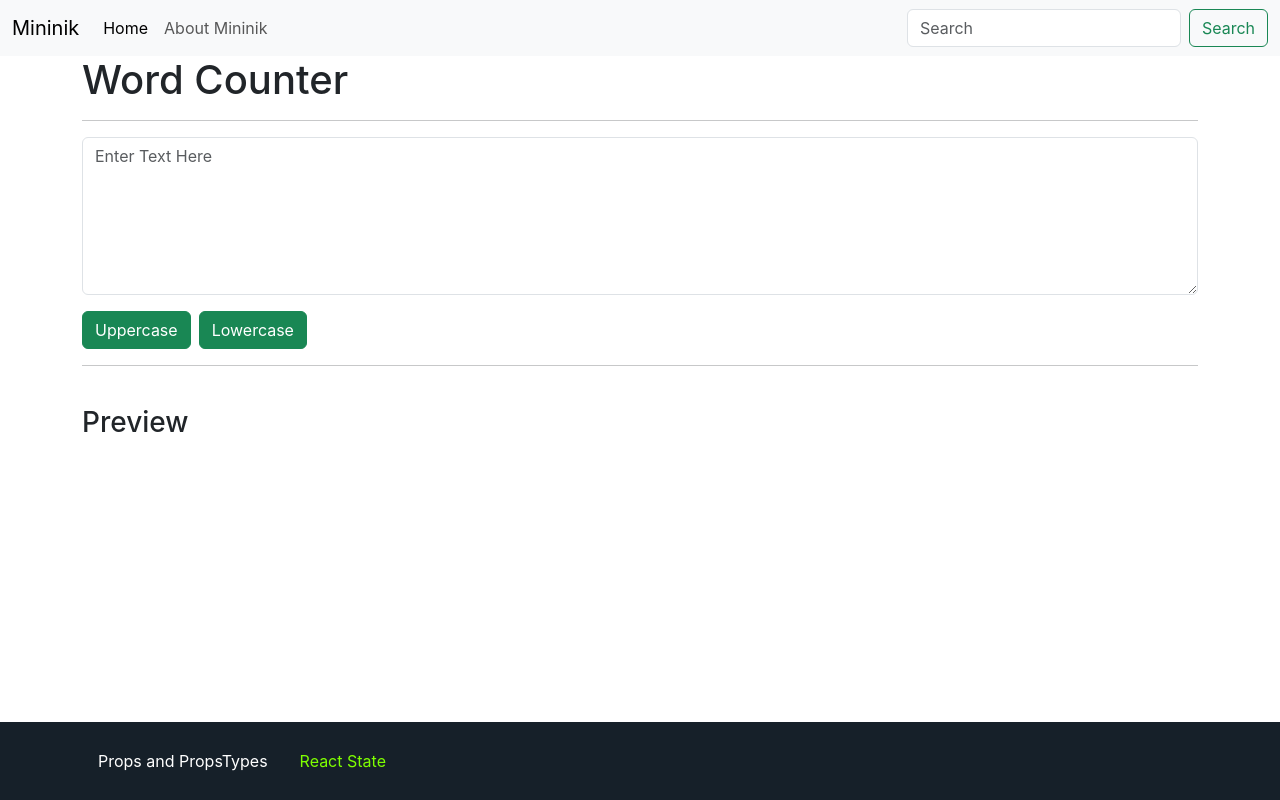
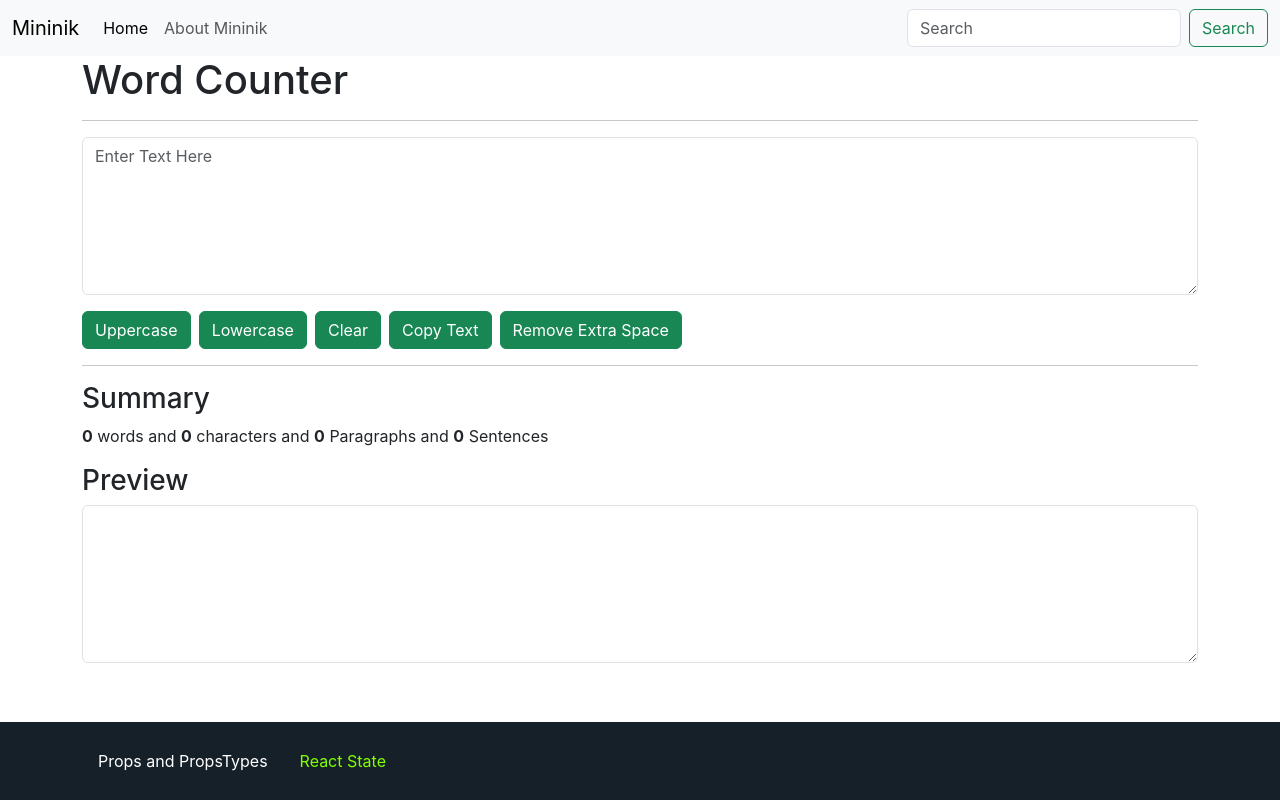
Before and after one commit to NikChoudhury/react, a React (Create React App) app: page /react-state/word-counter in a window 1280 px wide. Built offline with nearby package versions, Linux system fonts and the light colour scheme.

Commit message:
Add new logic to functions (#6)

```diff
--- a/src/css/Footer.css
+++ b/src/css/Footer.css
@@ -1,7 +1,8 @@
 
 #footer {
-    position: absolute;
-    bottom: 0;
+    /* position: absolute;
+    bottom: 0; */
+    margin-top: auto;
     width: 100%;
     background: #162029;
     padding-top: 1.2rem;
--- a/src/index.css
+++ b/src/index.css
@@ -16,4 +16,6 @@ code {
 #page-container {
   position: relative;
   min-height: 100vh;
+  display: flex;
+  flex-direction: column;
 }
--- a/src/pages/states/WordCounter.js
+++ b/src/pages/states/WordCounter.js
@@ -2,7 +2,7 @@ import React, { useState } from 'react'
 
 
 export default function WordCounter() {
-    const [text, setText] = useState();
+    const [text, setText] = useState("");
     //text = "New Text"  // Wrond way to change the state
     //setText("New Text")  // correct way to change the state
 
@@ -18,6 +18,55 @@ export default function WordCounter() {
     const handleOnChange = (event) => {
         setText(event.target.value);
     }
+    function handleClearClick() {
+        setText('');
+    }
+    function handleCopyClick() {
+        // let myTextArea = document.getElementById("myTextArea");
+        // myTextArea.select();
+        navigator.clipboard.writeText(text);
+        alert("Copy")
+    }
+    function handleExtraSpaces() {
+        let newText = text.split(/[ ]+/);
+        setText(newText.join(" "))
+    }
+
+    // const countCharacters = () => {
+    //     let charCount = text;
+    //     // console.log(charCount)
+    //     // charCount = charCount.filter(entry => /\S/.test(entry));
+    //     // charCount = charCount.filter(entry => entry.trim() !== ""); //We can also use this
+    //     // var rex = /\S/;
+    //     // charCount = charCount.filter(rex.test.bind(rex));  //We can also use this
+
+    //     // console.log(charCount)
+    //     return charCount.length
+    // }
+
+    const countWord = () => {
+        let textCount = text.trim().split(/\n|[ ]+/);
+        // textCount = textCount.filter(rex.test.bind(rex));  //We can also use this
+        // textCount = textCount.filter(entry => entry.trim() !== ''); //We can also use this
+        textCount = textCount.filter(entry => /\S/.test(entry));
+        // console.log(textCount);
+        return textCount.length
+    }
+
+    const countParagraphs = () => {
+        let paragraphsCount = text.trim().split(/\r\n|\r|\n/);
+        paragraphsCount = paragraphsCount.filter(entry => /\S/.test(entry));
+        return paragraphsCount.length
+    }
+
+    const countSentences = () => {
+        let sentencesCount = text.split(/[.!?]/);
+        // console.log(sentencesCount);
+        sentencesCount = sentencesCount.filter(entry => /\S/.test(entry));
+        // console.log(sentencesCount);
+        return sentencesCount.length
+    }
+
     return (
         <div className='container'>
             <h1>Word Counter</h1>
@@ -29,18 +78,30 @@ export default function WordCounter() {
                     value={text}
                     onChange={handleOnChange}
                     placeholder='Enter Text Here'
+                    id='myTextArea'
                 ></textarea>
             </div>
             <div className='d-flex  gap-2 flex-wrap'>
                 <button type="button" onClick={handleUpperCaseClick} className="btn btn-success">Uppercase</button>
                 <button type="button" onClick={handleLowerCaseClick} className="btn btn-success">Lowercase</button>
+                <button type="button" onClick={() => handleClearClick()} className="btn btn-success">Clear</button>
+                <button type="button" onClick={() => handleCopyClick()} className="btn btn-success">Copy Text</button>
+                <button type="button" onClick={() => handleExtraSpaces()} className="btn btn-success">Remove Extra Space</button>
+
             </div>
 
             <hr />
-            <br />
+            <h3>Summary</h3>
+            <p><b>{countWord()}</b> words and <b>{text.length}</b> characters and <b>{countParagraphs()}</b> Paragraphs and <b>{countSentences()}</b> Sentences</p>
             <h3>Preview</h3>
             <p>
-                {text}
+                <textarea
+                    className="form-control"
+                    rows="6"
+                    value={text}
+                    id='myTextAreaPreview'
+                    readOnly
+                ></textarea>
             </p>
         </div>
     )
```
